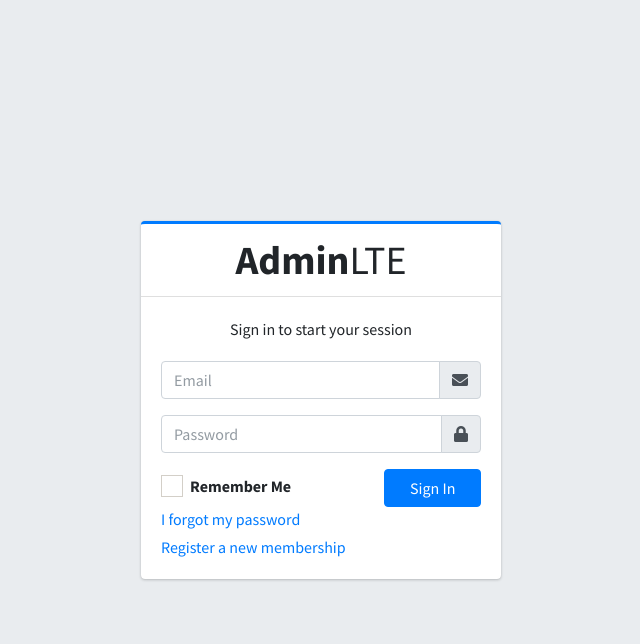
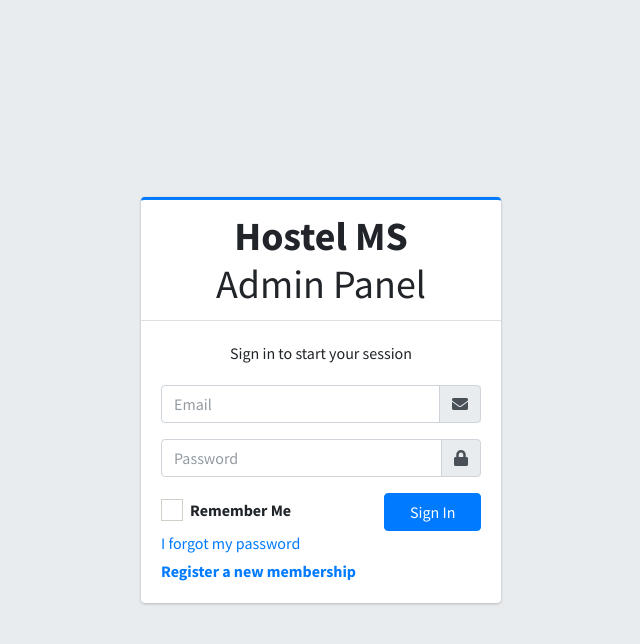
Before and after one commit to ibrahim-khalil-shakil/hostel-ms-php, a PHP site: page /hostel/login in a window 1280 px wide. Shown: the top 644 px of the page, without its empty margins (319-959 px from the left). Run offline with PHP 8.4, Linux system fonts and the light colour scheme; some libraries are stand-ins or nearby versions.

Commit message:
c by ibrahim

```diff
--- a/class/crud.php
+++ b/class/crud.php
@@ -3,7 +3,7 @@
         private $host='localhost';
         private $user='root';
         private $password='';
-        private $database='phpproject';
+        private $database='hostel';
         private $connection;
 
         public function __construct(){
--- a/include/header.php
+++ b/include/header.php
@@ -4,7 +4,7 @@
     echo "<script>window.location='login.php'</script>";
     exit;
   }
-  $base_url="http://localhost/phpproject/";
+  $base_url="http://localhost/hostel/";
   require_once('class/crud.php');
   $mysqli= new crud;
 ?>
--- a/login.php
+++ b/login.php
@@ -4,7 +4,7 @@
     echo "<script>window.location='dashboard.php'</script>";
     exit;
   }
-  $base_url="http://localhost/phpproject/";
+  $base_url="http://localhost/hostel/";
   require_once('class/crud.php');
   $mysqli= new crud;
 ?>
@@ -29,7 +29,7 @@
   <!-- /.login-logo -->
   <div class="card card-outline card-primary">
     <div class="card-header text-center">
-      <a href="<?= $base_url?>assets/index2.html" class="h1"><b>Admin</b>LTE</a>
+      <a href="<?= $base_url?>assets/index2.html" class="h1"><b>Hostel MS <br></b>Admin Panel</a>
     </div>
     <div class="card-body">
       <p class="login-box-msg">Sign in to start your session</p>
@@ -72,7 +72,7 @@
           $where['email']=$_POST['email'];
           $where['password']=sha1(md5($_POST['password']));
 
-          $rs=$mysqli->common_select('tbl_users','*',$where);
+          $rs=$mysqli->common_select('sign_in','*',$where);
           if(!$rs['error']){
             session_start();
             if(isset($rs['data'][0])){
@@ -94,7 +94,7 @@
         <a href="forgot-password.html">I forgot my password</a>
       </p>
       <p class="mb-0">
-        <a href="register.php" class="text-center">Register a new membership</a>
+        <a href="register.php" class="text-center"><b>Register a new membership</b></a>
       </p>
     </div>
     <!-- /.card-body -->
--- a/register.php
+++ b/register.php
@@ -1,5 +1,5 @@
 <?php
-  $base_url="http://localhost/phpproject/";
+  $base_url="http://localhost/hostel/";
   require_once('class/crud.php');
   $mysqli= new crud;
 ?>
@@ -95,7 +95,7 @@
           }
           $_POST['password']=sha1(md5($_POST['password']));
           unset($_POST['cpassword']);
-          $rs=$mysqli->common_create('tbl_users',$_POST);
+          $rs=$mysqli->common_create('sign_in',$_POST);
           if(!$rs['error']){
             echo "<script>window.location='login.php'</script>";
           }else{
```
